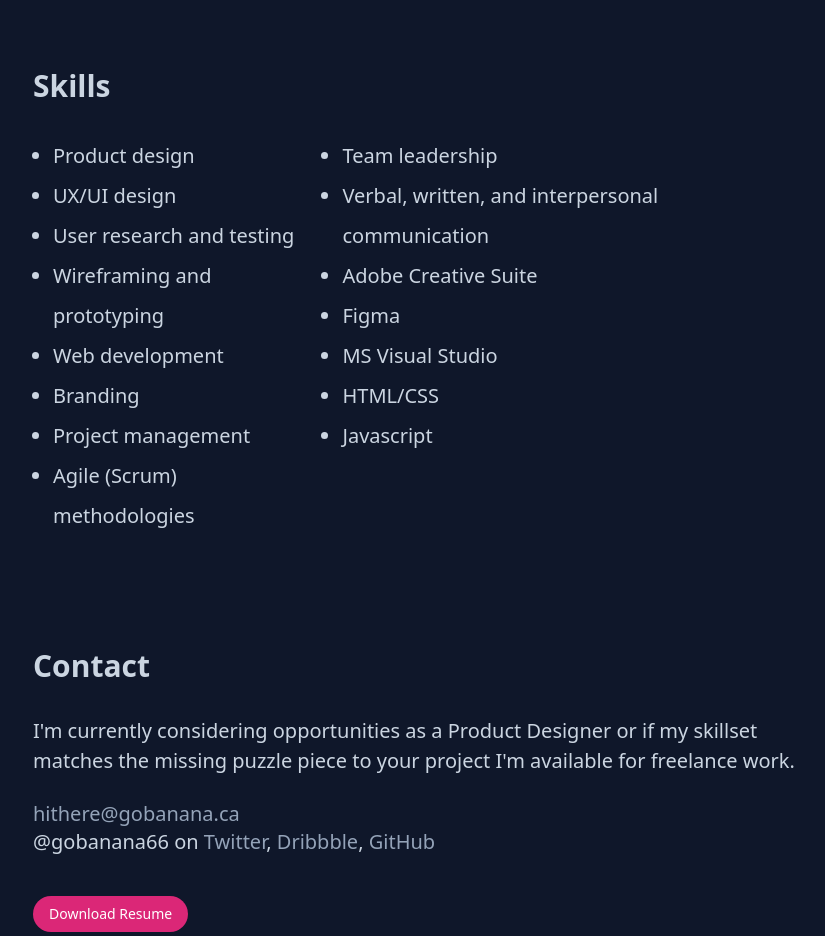
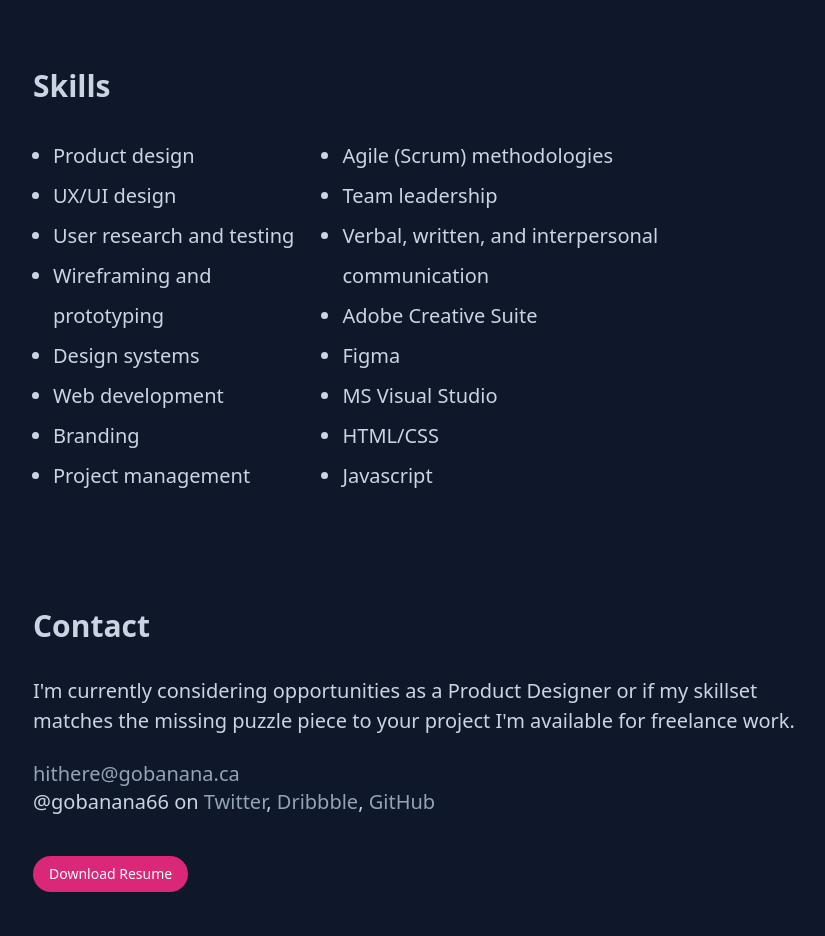
Before and after one commit to gobanana66/gobanana-ca, a Gatsby site: page / in a window 1280 px wide. Shown: the part 2120-3056 px from the top of the page, without its empty margins (223-1048 px from the left). Built offline with nearby package versions, Linux system fonts and the light colour scheme; Gatsby itself is replaced by a stand-in of ours.

Commit message:
update skills

```diff
--- a/src/pages/index.js
+++ b/src/pages/index.js
@@ -107,12 +107,14 @@ const IndexPage = ({ data }) => {
                   <li>UX/UI design</li>
                   <li>User research and testing</li>
                   <li>Wireframing and prototyping</li>
+                  <li>Design systems</li>
                   <li>Web development</li>
                   <li>Branding</li>
                   <li>Project management</li>
-                  <li>Agile (Scrum) methodologies</li>
+
                 </ul>
                 <ul className="list-disc ml-[20px] leading-loose">
+                <li>Agile (Scrum) methodologies</li>
                   <li>Team leadership</li>
                   <li>Verbal, written, and interpersonal communication</li>
                   <li>Adobe Creative Suite</li>
```
